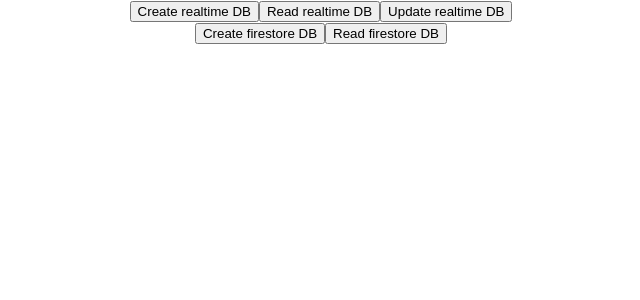
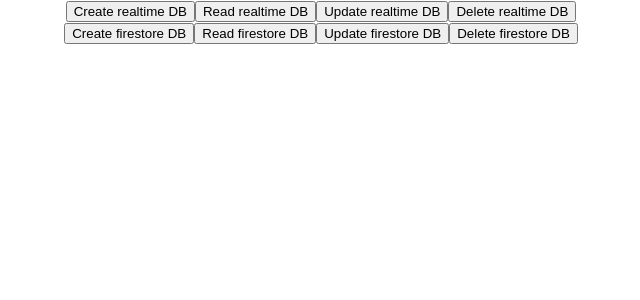
Before and after one commit to DuongXuanAnh/NDBI040, a React (Create React App) app in the folder my-app/: page / in a window 1280 px wide. Shown: the top 300 px of the page, without its empty margins (319-959 px from the left). Built offline with nearby package versions, Linux system fonts and the light colour scheme.

Commit message:
datele and update function

```diff
--- a/my-app/src/component/firestore.js
+++ b/my-app/src/component/firestore.js
@@ -1,5 +1,5 @@
 import { db_firestore } from "../config/firebase";
-import { collection, addDoc, getDocs, query, where, doc, getDoc } from "firebase/firestore";
+import { collection, addDoc, getDocs, query, where, doc, getDoc, updateDoc, deleteDoc } from "firebase/firestore";
 
 export const FireStore = () => {
 
@@ -195,10 +195,27 @@
     };
 
 
+    const updateFirestoreDB = async () => {
+        // I want to update name in firestore
+        const userId = "78P2o0rFVk9z335MSM6E";
+        const newName = "David Duong";
+        const userRef = doc(db_firestore, "users", userId);
+        await updateDoc(userRef, { name: newName });
+    };
+
+    const deleteFirestoreDB = async () => {
+      const userId = "gxY02IvwZ4SHZYNaiMHH";
+      const userRef = doc(db_firestore, "users", userId);
+      await deleteDoc(userRef);
+    }
+
+
     return (
         <div>
             <button onClick={ () => createFirestoreDB() }>Create firestore DB</button>
             <button onClick={ () => readFireStoreDB() }>Read firestore DB</button>
+            <button onClick={ () => updateFirestoreDB() }>Update firestore DB</button>
+            <button onClick={ () => deleteFirestoreDB() }>Delete firestore DB</button>
         </div>
     )
 }
--- a/my-app/src/component/realtime.js
+++ b/my-app/src/component/realtime.js
@@ -1,4 +1,4 @@
-import { onValue, ref, set, push, child, get, query, orderByChild, equalTo, startAt, endAt, on, update } from 'firebase/database';
+import { onValue, ref, set, push, child, get, query, orderByChild, equalTo, startAt, endAt, on, update, remove } from 'firebase/database';
 
 
 import { db } from "../config/firebase";
@@ -245,10 +245,31 @@
 
     const updateRealTimeDB = () => {
 
-      const userId = "-NV4q8t-UBU7agyfa_mj";
+      const userId = "-NV5ybUrxsUcmL3duDc3";
       const userRef = ref(db, `users/${userId}`);
       update(userRef, { name: "David Duong" });
 
+    }
+
+    const deleteRealTimeDB = () => {
+
+
+      const userId = "-NV5ybV-abtBhiE-pp8J";
+      const userRef = ref(db, `users/${userId}`);
+
+      get(userRef).then((snapshot) => {
+        if (snapshot.exists()) {
+          remove(userRef)
+            .then(() => {
+              console.log("User deleted successfully!");
+            })
+            .catch((error) => {
+              console.error("Error deleting user:", error);
+            });
+        } else {
+          console.log("User does not exist.");
+        }
+      });
     }
 
     return (
@@ -256,6 +277,7 @@
             <button onClick={ () => createRealTimeDB() }>Create realtime DB</button>
             <button onClick={ () => readRealTimeDB() }>Read realtime DB</button>
             <button onClick={ () => updateRealTimeDB() }>Update realtime DB</button>
+            <button onClick={ () => deleteRealTimeDB() }>Delete realtime DB</button>
 
         </div>
     )
```
